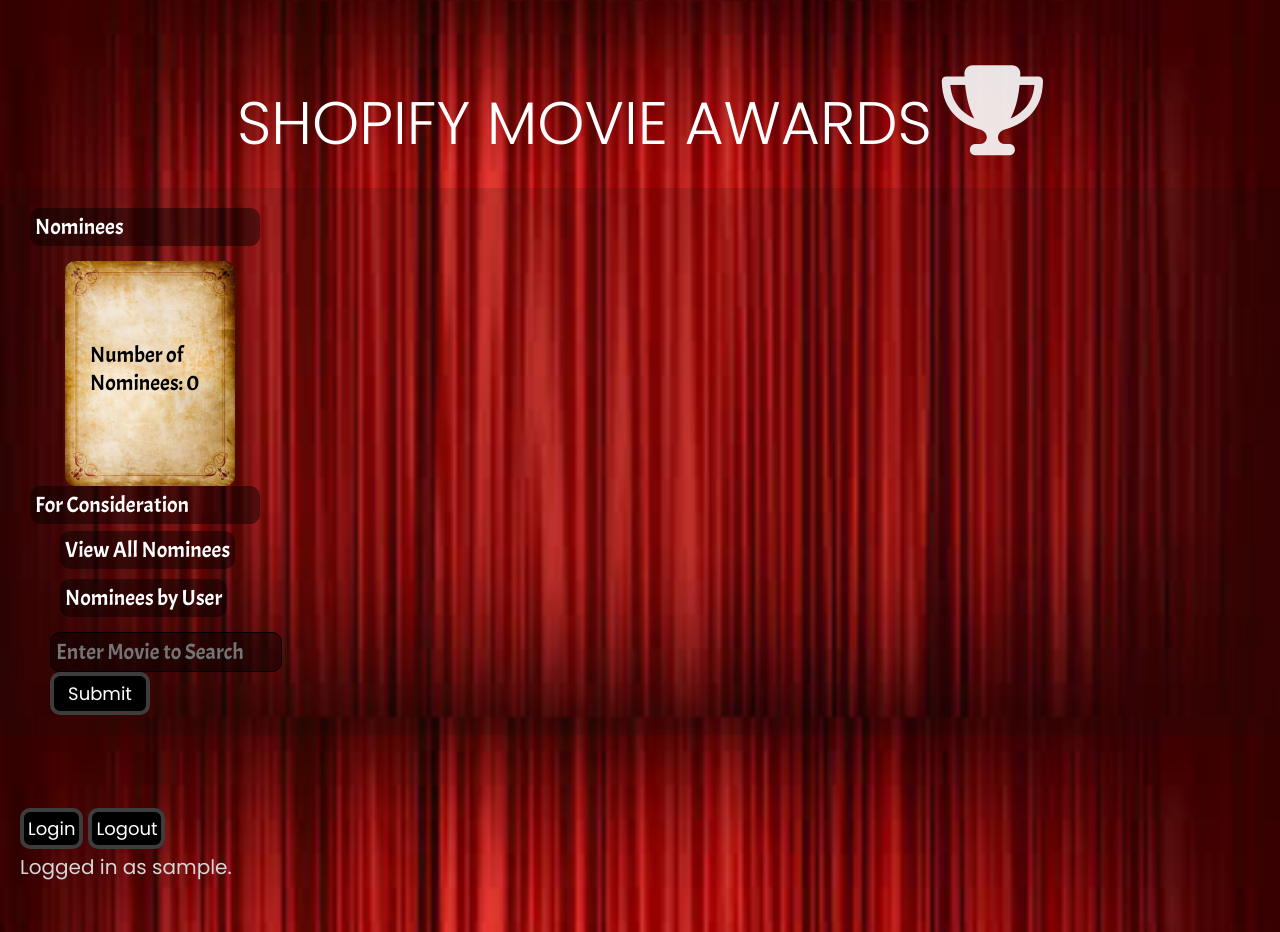
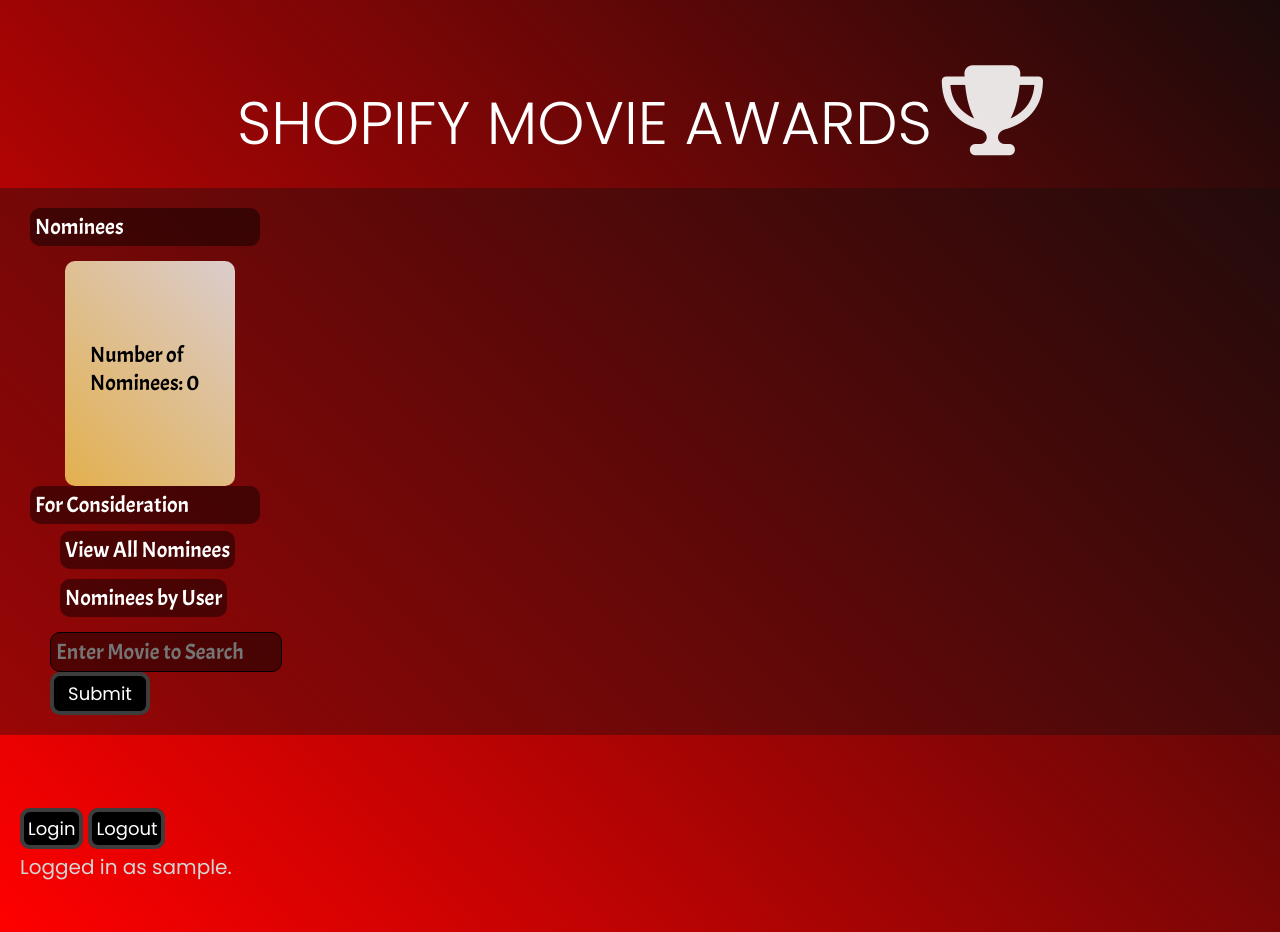
Before and after one commit to tfalba/movie-challenge, a Django app: page / in a window 1280 px wide. Run offline with Django 3.2, Linux system fonts and the light colour scheme; the visitor is signed in with stand-in values (Sample User, id 1); data that the repository does not hold is empty; some libraries are stand-ins or nearby versions.

Commit message:
committing with on images before migrating to postgres

```diff
--- a/movie-challenge/static/css/styles-project.css
+++ b/movie-challenge/static/css/styles-project.css
@@ -5,13 +5,16 @@
 }
 
 body {
-  background-color: rgb(28, 1, 1);
+  /* background-color: rgb(28, 1, 1); */
   color:black;
   color: #d7d5d5;
   display: flex;
   flex-direction: column;
-  background-image: url("../images/red-curtain-background.jpeg");
-  background-size: contain;
+  /* background-image: url("../images/red-curtain-background.jpeg");
+  background-size: contain; */
+  /* background-image: linear-gradient(45deg, rgb(2rgb(5, 5, 5)8), rgb(12, 12, 1)); */
+  background-color: black;
+  background-image: linear-gradient(45deg, red, rgb(27, 10, 10));
 }
 
 .header {
@@ -45,6 +48,7 @@
 
 .content-block {
   background-color: #10101024;
+  background-color: #1010105e;
   padding-left: 30px;
   padding-right: 30px;
   padding-top: 20px;
@@ -155,11 +159,14 @@
 
 /* Style the back side */
 .flip-card-back {
-  color: white;
+  color: black;
   transform: rotateY(180deg);
-  background-image: url("../images/paper-background.jpg");
-  background-size: contain;
-  color: black;
+  /* background-image: url("../images/paper-background.jpg");
+  background-size: contain; */
+  /* background-color: rgba(236, 203, 126, 0.87);
+   */
+  background-image: linear-gradient(45deg, red, rgb(27, 10, 10));
+  background-image: linear-gradient(45deg, #e3b04e, rgb(241 233 233 / 88%));
   font-size: 30px;
 }
 
@@ -198,8 +205,12 @@
 
 .warning-button {
   margin-top: 15px;
-  background-image: url("../images/paper-background.jpg");
-  background-size: cover;
+  /* background-image: url("../images/paper-background.jpg");
+  background-size: cover; */
+  /* background-color: rgba(236, 203, 126, 0.87); */
+  background-image: linear-gradient(45deg, #e3b04e, rgb(241 233 233 / 88%));
+
+
   height: 140px;
   color: black;
   padding-top: 80px;
@@ -212,8 +223,12 @@
   margin-left: 400px;
   padding-top: 80px;
   margin-top: 15px;
-  background-image: url(../images/paper-background.jpg);
-  background-size: cover;
+  /* background-image: url(../images/paper-background.jpg);
+  background-size: cover; */
+  /* background-color: rgba(236, 203, 126, 0.87); */
+  background-image: linear-gradient(45deg, #e3b04e, rgb(241 233 233 / 88%));
+
+
   height: 350px;
   color: black;
   width: 300px;
```
